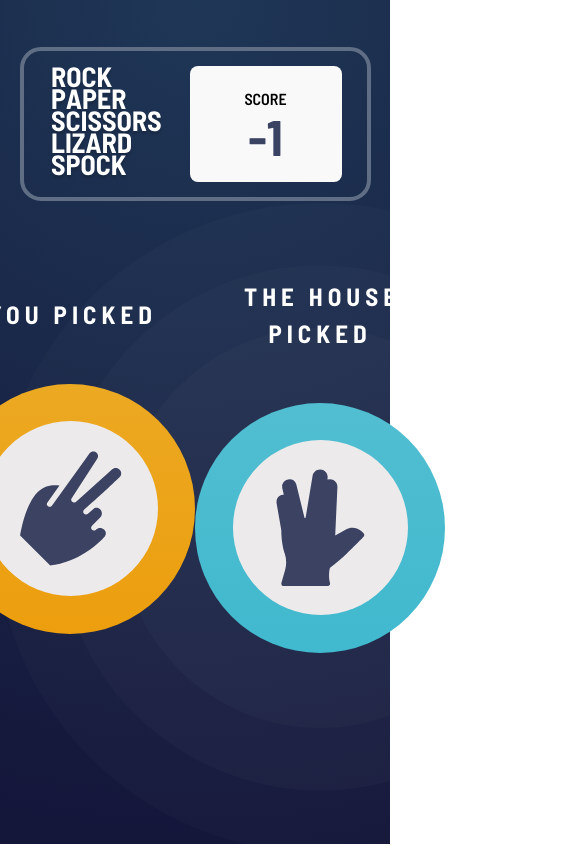
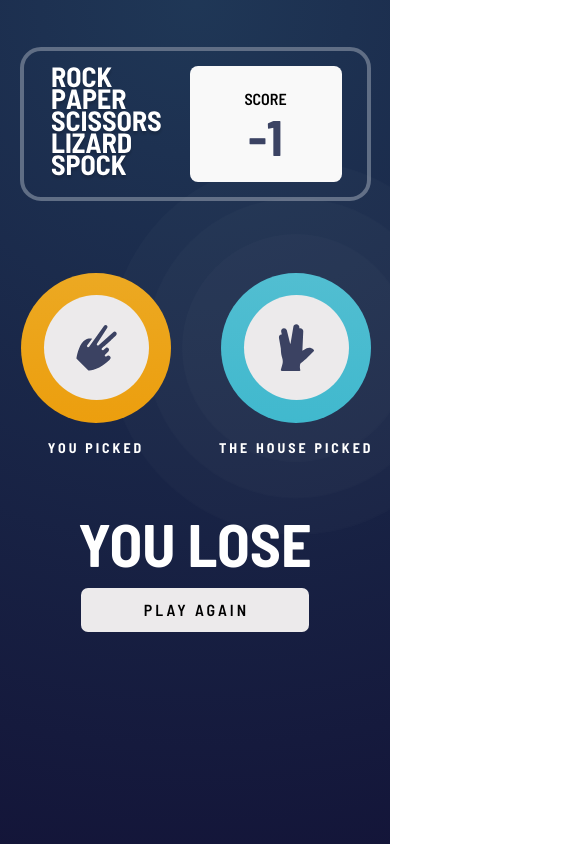
Before and after one commit to Shashwat-0077/rock-paper-scissors, a Next.js app: page / in a window 390 px wide. Both pictures are taken after a click on the element 195 px from the left and 347 px from the top of the page. Shown: the top 853 px of the page, 585 px wide, since content can reach past the window. Built offline with nearby package versions, Linux system fonts and the light colour scheme.

Commit message:
refactor : styles modified to make the website mobile friendly

```diff
--- a/src/app/globals.css
+++ b/src/app/globals.css
@@ -17,8 +17,8 @@
 }
 
 body {
+    min-width: 100dvw;
     min-height: 100dvh;
-    min-width: 100dvw;
     background: radial-gradient(
             circle at center top,
             hsl(214, 47%, 23%),
--- a/src/styles/main.module.scss
+++ b/src/styles/main.module.scss
@@ -47,7 +47,8 @@
     align-items: center;
     justify-items: center;
 
-    width: 700px;
+    width: 90dvw;
+    max-width: 704px;
     height: 400px;
 
     .pentagon {
@@ -75,10 +76,26 @@
     .spock {
         transform: translate(20px, -38px);
         cursor: pointer;
+
+        @media screen and (max-width: 650px) {
+            transform: translate(-30px, -38px);
+        }
+
+        @media screen and (max-width: 500px) {
+            transform: translate(-40px, -38px);
+        }
     }
     .paper {
         transform: translate(-20px, -38px);
         cursor: pointer;
+
+        @media screen and (max-width: 650px) {
+            transform: translate(30px, -38px);
+        }
+
+        @media screen and (max-width: 500px) {
+            transform: translate(40px, -38px);
+        }
     }
     .lizard {
         justify-self: right;
@@ -152,14 +169,22 @@
     width: 100dvw;
 
     height: 400px;
-    display: flex;
-    justify-content: center;
-    align-items: center;
-    column-gap: 5em;
-    transition: column-gap 300ms;
+    display: grid;
+    grid-template-columns: 1fr 0fr 1fr;
+    grid-template-rows: 1fr 0fr;
+    column-gap: 3em;
+    grid-template-areas: "yourChoice result houseChoice";
 
-    &.reduce {
-        column-gap: 0;
+    transition: grid-template-columns 200ms, grid-template-rows 200ms,
+        column-gap 200ms;
+
+    @media (max-width: 1200px) {
+        grid-template-columns: 1fr 1fr;
+        grid-template-rows: 1fr 1fr;
+        grid-template-areas:
+            "yourChoice houseChoice"
+            "result result";
+        column-gap: 3rem;
     }
 
     h2 {
@@ -168,9 +193,16 @@
         font-family: "Barlow Semi Condensed", sans-serif;
         font-weight: 700;
         letter-spacing: 5px;
-        text-indent: 5px;
         font-size: 25px;
         margin-bottom: 2em;
+
+        @media (max-width: 1200px) {
+            font-size: 14px;
+            margin-bottom: 1em;
+            letter-spacing: 3px;
+            margin-bottom: 0;
+            margin-top: 1em;
+        }
     }
 
     .move {
@@ -182,6 +214,38 @@
         svg {
             scale: 2.5;
         }
+
+        @media (max-width: 1200px) {
+            width: 150px;
+            height: 150px;
+
+            svg {
+                scale: 1;
+            }
+        }
+    }
+
+    .house_choice {
+        grid-area: houseChoice;
+        justify-self: flex-start;
+    }
+    .your_choice {
+        grid-area: yourChoice;
+        justify-self: flex-end;
+    }
+
+    &.reduce {
+        grid-template-columns: 1fr 0.6fr 1fr;
+        column-gap: 0;
+
+        @media (max-width: 1200px) {
+            column-gap: 3rem;
+            grid-template-rows: 1fr 1fr;
+            grid-template-columns: 1fr 1fr;
+            grid-template-areas:
+                "yourChoice houseChoice"
+                "result result";
+        }
     }
 
     .house_choice,
@@ -191,6 +255,10 @@
         align-items: center;
         flex-direction: column;
         position: relative;
+
+        @media (max-width: 1200px) {
+            flex-direction: column-reverse;
+        }
 
         & > div {
             position: relative;
@@ -205,26 +273,30 @@
             border-radius: 50%;
             background-color: rgba($color: #f9f9f9, $alpha: 0.02);
             z-index: -1;
+            transform-origin: top left;
         }
         .smallCircle.show {
-            animation-name: grow1;
-            animation-duration: 200ms;
-            animation-timing-function: ease;
-            animation-delay: 500ms;
+            animation-name: grow1, breath;
+            animation-duration: 600ms, 2s;
+            animation-timing-function: ease, ease-in-out;
+            animation-iteration-count: 1, infinite;
+            animation-delay: 200ms;
             animation-fill-mode: forwards;
         }
         .mediumCircle.show {
-            animation-name: grow2;
-            animation-duration: 200ms;
-            animation-timing-function: ease;
-            animation-delay: 550ms;
+            animation-name: grow2, breath;
+            animation-duration: 600ms, 2s;
+            animation-timing-function: ease, ease-in-out;
+            animation-iteration-count: 1, infinite;
+            animation-delay: 100ms;
             animation-fill-mode: forwards;
         }
         .bigCircle.show {
-            animation-name: grow3;
-            animation-duration: 200ms;
-            animation-timing-function: ease;
-            animation-delay: 600ms;
+            animation-name: grow3, breath;
+            animation-duration: 600ms, 2s;
+            animation-timing-function: ease, ease-in-out;
+            animation-iteration-count: 1, infinite;
+            animation-delay: 0ms;
             animation-fill-mode: forwards;
         }
 
@@ -258,18 +330,26 @@
                 height: 260%;
             }
         }
+        @keyframes breath {
+            0%,
+            100% {
+                transform: scale(0.95) translate(-50%, -50%);
+            }
+            50% {
+                transform: scale(1) translate(-50%, -50%);
+            }
+        }
     }
 }
 
 .result {
+    grid-area: result;
     overflow: hidden;
     display: flex;
     justify-content: center;
     flex-direction: column;
     align-items: center;
     text-align: center;
-    flex-grow: 0;
-    width: 0px;
     transform: scaleX(0);
     transition: all 300ms, transform 300ms 200ms;
 
@@ -293,6 +373,5 @@
 
     &.show {
         transform: scaleX(1);
-        flex-grow: 0.4;
     }
 }
```
